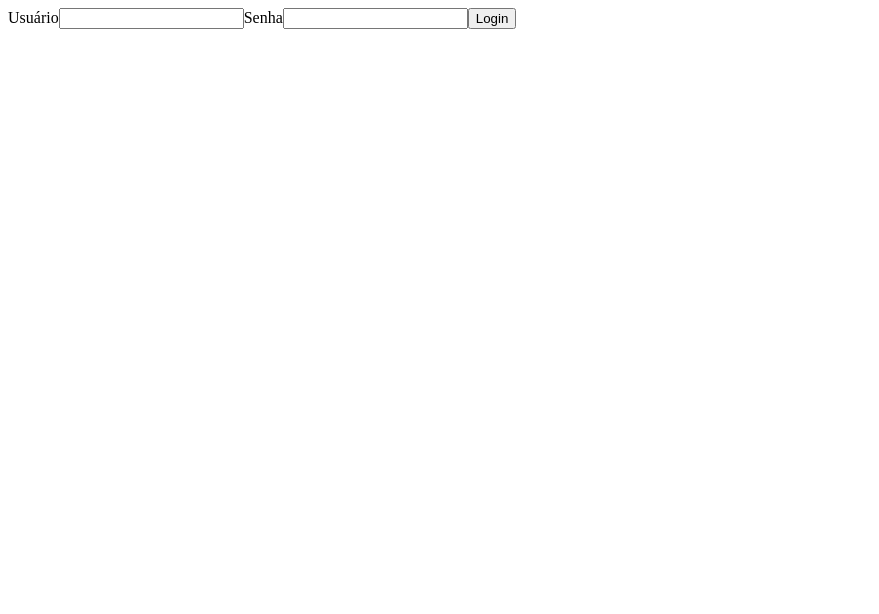
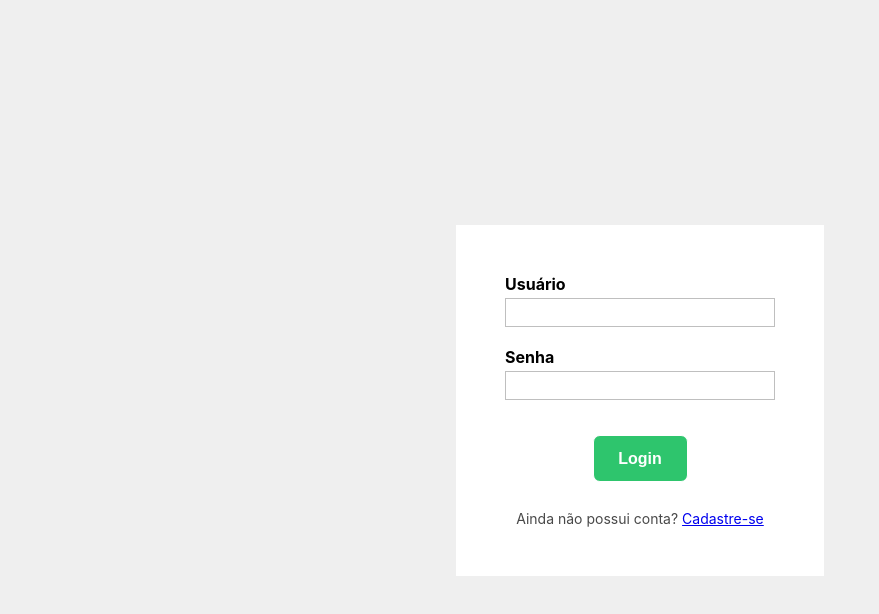
Before and after one commit to guilherme13c/TP1-ES, a React (Create React App) app in the folder frontend/: page /login in a window 1280 px wide. Shown: the top 614 px of the page, without its empty margins (0-879 px from the left). Built offline with nearby package versions, Linux system fonts and the light colour scheme.

Commit message:
css só o básico

```diff
--- a/frontend/src/App.css
+++ b/frontend/src/App.css
@@ -1,38 +1,64 @@
-.App {
-  text-align: center;
+body {
+  margin: 0;
+  font-family: -apple-system, BlinkMacSystemFont, 'Segoe UI', 'Roboto', 'Oxygen',
+    'Ubuntu', 'Cantarell', 'Fira Sans', 'Droid Sans', 'Helvetica Neue',
+    sans-serif;
+  -webkit-font-smoothing: antialiased;
+  -moz-osx-font-smoothing: grayscale;
 }
 
-.App-logo {
-  height: 40vmin;
-  pointer-events: none;
+code {
+  font-family: source-code-pro, Menlo, Monaco, Consolas, 'Courier New',
+    monospace;
 }
 
-@media (prefers-reduced-motion: no-preference) {
-  .App-logo {
-    animation: App-logo-spin infinite 20s linear;
-  }
+.wrapper{
+  background-color: #efefef;
+  height: 100vh;
+  display: flex;
+  justify-content: center;
+  align-items: center;
 }
 
-.App-header {
-  background-color: #282c34;
-  min-height: 100vh;
+.form{
+  background-color: #ffffff;
+  padding:49px;
+  width: 270px;
+}
+
+.form label{
   display: flex;
   flex-direction: column;
-  align-items: center;
-  justify-content: center;
-  font-size: calc(10px + 2vmin);
-  color: white;
+  margin-bottom: 20px;
 }
 
-.App-link {
-  color: #61dafb;
+.form label>span{
+  font-weight: bold;
+  margin-bottom: 4px;
 }
 
-@keyframes App-logo-spin {
-  from {
-    transform: rotate(0deg);
-  }
-  to {
-    transform: rotate(360deg);
-  }
+.form input{
+  font: inherit;
+  padding: 4px 6px 3px;
+  border:1px solid #bfbfbf;
 }
+
+.form button{
+  display: block;
+  margin: 35px auto 28px;
+  font-weight: bold;
+  font-size: inherit;
+  padding:14px 16px 13px;
+  border-radius: 7px;
+  min-width: 95px;
+  background-color: #2ec56d;
+  color:white;
+  border:1px solid #ffffff;
+}
+
+.small{
+  font-size: 14px;
+  text-align: center;
+  color:#494949;
+  margin:0;
+}
--- /dev/null
+++ b/frontend/src/components/FormWrapper.jsx
@@ -0,0 +1,13 @@
+import React from 'react';
+
+function FormWrapper({children}) {
+    return (
+        <div className="wrapper">
+            <div className="form">
+                {children}
+            </div>
+        </div>
+    );
+}
+
+export default FormWrapper;
--- a/frontend/src/index.js
+++ b/frontend/src/index.js
@@ -5,6 +5,7 @@ import React from "react";
 import Register from "./pages/register";
 import Login from "./pages/login";
 import Home from "./pages/home";
+import './App.css';
 
 export default function App() {
   return (
--- a/frontend/src/pages/login.jsx
+++ b/frontend/src/pages/login.jsx
@@ -1,4 +1,5 @@
 import React, { useState } from 'react';
+import FormWrapper from '../components/FormWrapper';
 
 function Login() {
     const [formData, setFormData] = useState({username: "", password: ""});
@@ -34,15 +35,18 @@ function Login() {
 
     // TODO: style page
     return (
+        <FormWrapper>
             <form onSubmit={handleSubmit}>
-            <label>Usuário
+                <label><span>Usuário</span>
                     <input type='text' name='username' value={formData.username} onChange={handleChange}/>
                 </label>
-            <label>Senha
+                <label><span>Senha</span>
                     <input type='password' name='password' value={formData.password} onChange={handleChange}/>
                 </label>
                 <button type='submit'>Login</button>
             </form>
+            <p className="small">Ainda não possui conta? <a href="/register">Cadastre-se</a></p>
+        </FormWrapper>
     );
 }
 
```
Lines whose indentation alone changed are shown as unchanged.
